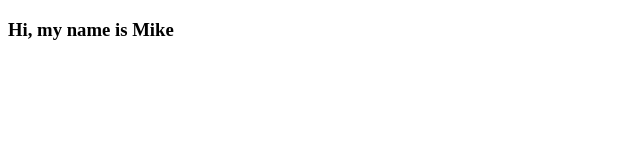
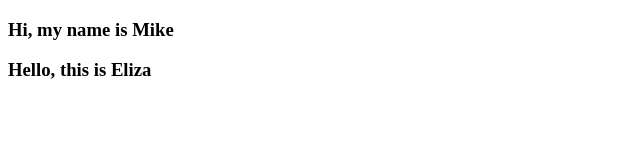
Before and after one commit to WDFT-JAN-2022/Git-testing, a plain HTML site: page index.html in a window 1280 px wide. Shown: the whole page, without its empty margins (0-640 px from the left). Drawn offline with Linux system fonts and the light colour scheme.

Commit message:
eliza commit

```diff
--- a/index.html
+++ b/index.html
@@ -9,6 +9,7 @@
 </head>
 <body>
     <h3>Hi, my name is Mike</h3>
+    <h3>Hello, this is Eliza</h3>
 
 
 </body>
```
